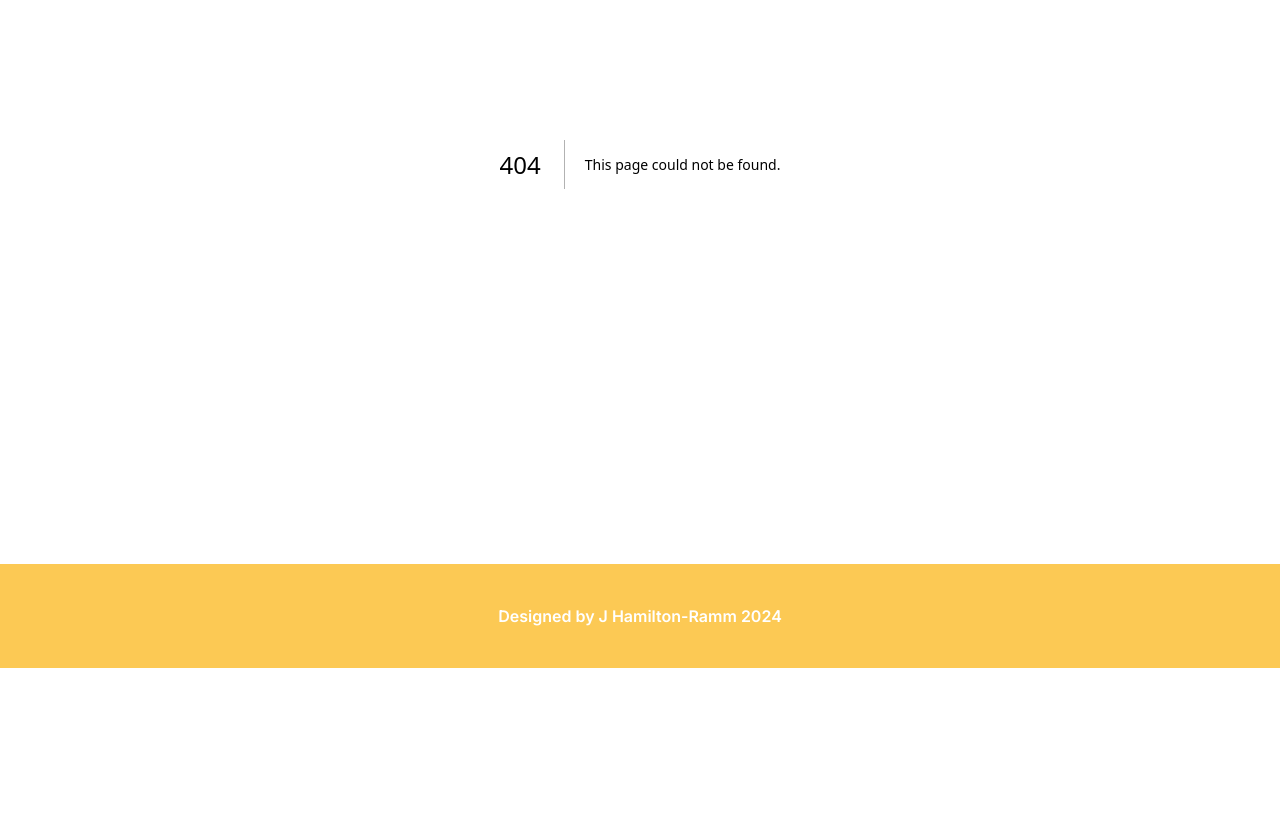
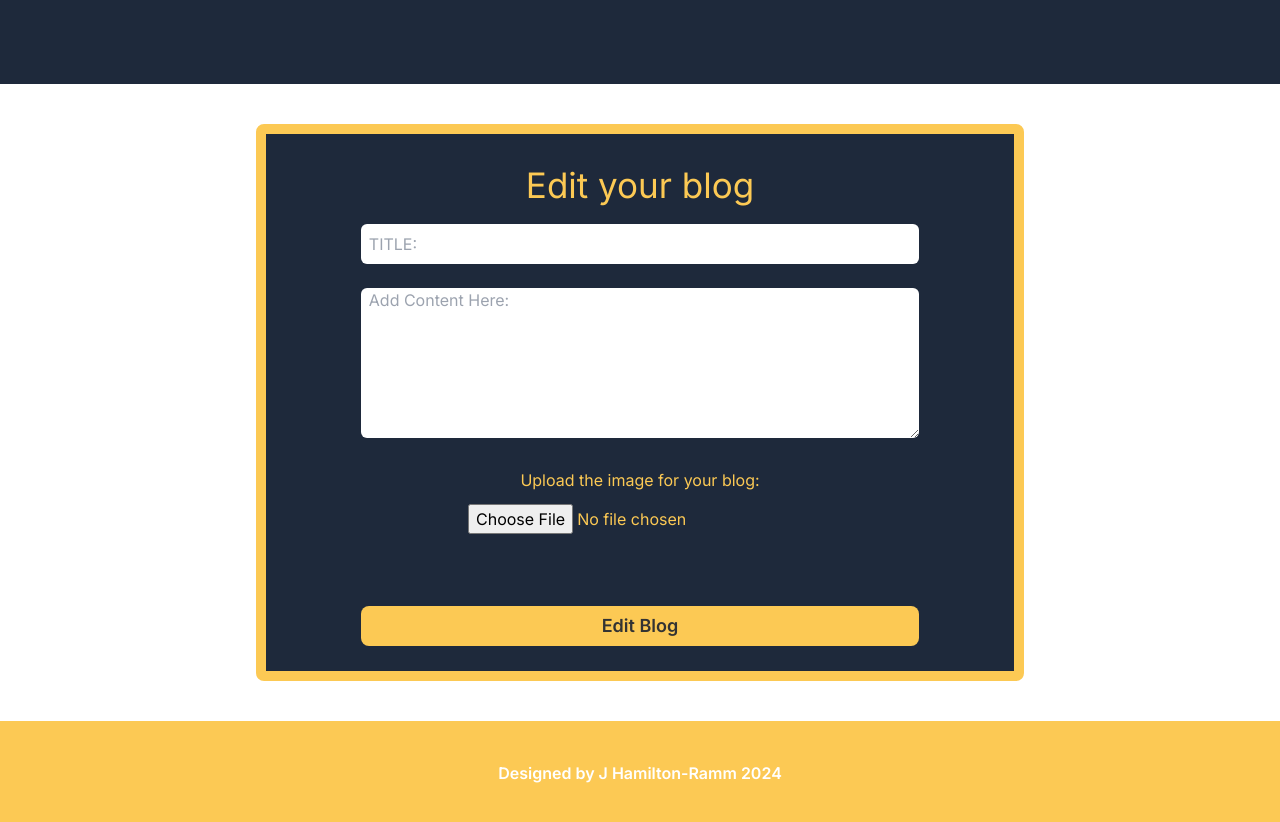
Before and after one commit to jhramm/Jason-next, a Next.js app: page /editblog in a window 1280 px wide. Before the commit this address had no page. Shown: the part 340-1162 px from the top of the page. Before the commit the page ends 1008 px from the top, so only its background shows below. Built offline with nearby package versions, Linux system fonts and the light colour scheme.

Commit message:
Button styling added

```diff
--- a/package.json
+++ b/package.json
@@ -17,7 +17,8 @@
     "next": "14.2.3",
     "react": "^18",
     "react-dom": "^18",
-    "react-icons": "^5.2.1"
+    "react-icons": "^5.2.1",
+    "react-router-dom": "^6.24.0"
   },
   "devDependencies": {
     "@types/node": "^20",
--- /dev/null
+++ b/src/app/editblog/page.tsx
@@ -0,0 +1,129 @@
+"use client";
+
+import React, { useEffect, useRef, useState } from "react";
+import SubHeader from "../SubHeader/SubHeader";
+import axios from "axios";
+import Image from "next/image";
+import { useSearchParams } from "next/navigation";
+import { useRouter } from "next/navigation";
+
+
+export default function EditBlog() {
+  const searchParams = useSearchParams();
+  const id = searchParams.get("id");
+  const router = useRouter();
+
+  const titleRef = useRef<HTMLInputElement>(null);
+  const contentRef = useRef<HTMLTextAreaElement>(null);
+  const [isSubmitting, setIsSubmitting] = useState(false);
+  const [message, setMessage] = useState<string | null>(null);
+  const [image, setImage] = useState<string | null | any>("");
+  const [blog, setBlog] = useState<{
+    title: string;
+    content: string;
+    image: string;
+    _id: number;
+  } | null>(null);
+
+  const getBlog = (id: string) => {
+    axios
+      .get("http://localhost:8080/blogs/" + id)
+      .then((res) => {
+        console.log(res.data);
+        setBlog(res.data);
+        if (titleRef.current) titleRef.current.value = res.data.title;
+        if (contentRef.current) contentRef.current.value = res.data.content;
+        setImage(res.data.image);
+      })
+      .catch((e) => {
+        console.log(e);
+      });
+  };
+
+  useEffect(() => {
+    if (id) {
+      getBlog(id);
+    }
+  }, [id]);
+
+  function readFile(e: React.ChangeEvent<HTMLInputElement>) {
+    let files = e.target.files;
+    if (files && files.length > 0) {
+      const file = files[0];
+      const reader = new FileReader();
+      reader.onload = () => {
+        setImage(reader.result as string);
+      };
+      reader.readAsDataURL(file);
+    }
+  }
+
+  const handleEdit = (event: React.FormEvent) => {
+    event.preventDefault();
+    setIsSubmitting(true);
+    const title = titleRef.current?.value;
+    const content = contentRef.current?.value;
+
+    axios
+      .put(`http://localhost:8080/blogs/${id}`, { title, content, image })
+      .then((res) => {
+        console.log(res);
+        setMessage("Blog updated successfully!");
+        router.push('/getblogs');
+      })
+      .catch((err) => {
+        console.error("Error updating blog:", err);
+        setMessage("Error updating blog. Please try again.");
+      })
+      .finally(() => {
+        setIsSubmitting(false);
+      });
+  };
+
+  return (
+    <div>
+      <SubHeader title="Edit Blogs" />
+      <form
+        onSubmit={handleEdit}
+        className="bg-slate-800 w-[60%] p-[25px] text-center m-auto mt-10 mb-10 rounded-lg border-[10px] border-[#FCC954] text-[#FCC954]"
+      >
+        <h1 className="text-[35px] mb-3">Edit your blog</h1>
+        <input
+          type="text"
+          name="title"
+          placeholder="TITLE: "
+          className="w-[80%] h-[40px] pl-2 rounded-md"
+          ref={titleRef}
+        />
+        <br />
+        <br />
+        <textarea
+          placeholder="Add Content Here: "
+          className="w-[80%] h-[150px] pl-2 rounded-md"
+          ref={contentRef}
+        ></textarea>
+        <br />
+        <br />
+        <h2 className="mb-3">Upload the image for your blog: </h2>
+        <input type="file" name="file" onChange={readFile} />
+        <br />
+        <br />
+        {image && (
+          <center>
+            <Image src={image} alt="blog" width={200} height={200} />
+          </center>
+        )}
+        <br />
+        <br />
+        <button
+          type="submit"
+          className="w-[80%] h-[40px] bg-[#FCC954] text-[#333] font-semibold text-[18px] rounded-lg"
+          disabled={isSubmitting}
+        >
+          {isSubmitting ? "Submitting..." : "Edit Blog"}
+        </button>
+        {message && <p className="mt-[20px]">{message}</p>}
+      </form>
+    </div>
+  );
+}
--- a/src/app/getblogs/page.tsx
+++ b/src/app/getblogs/page.tsx
@@ -5,6 +5,7 @@ import React, { useEffect, useState } from "react";
 import SubHeader from "../SubHeader/SubHeader";
 import { BsFillPenFill } from "react-icons/bs";
 import { FaTrashAlt } from "react-icons/fa";
+import { useRouter } from "next/navigation";
 
 export default function GetBlogs() {
   type blogType = {
@@ -12,9 +13,11 @@ export default function GetBlogs() {
     content: string;
     image: string;
     date: number;
+    _id: number;
   };
 
   const [blogs, setBlogs] = useState<blogType[]>([]);
+  const router = useRouter();
   const getBlog = () => {
     axios
       .get("http://localhost:8080/blogs")
@@ -30,6 +33,21 @@ export default function GetBlogs() {
   useEffect(() => {
     getBlog();
   }, []);
+
+  const deleteBlog = (id: number) => {
+    axios
+      .delete("http://localhost:8080/blogs/" + id)
+      .then((res) => {
+        console.log(res);
+        setBlogs(blogs.filter((blog) => blog._id !== id));
+      })
+      .catch((err) => {
+        console.error(err);
+      });
+  };
+  const editBlog = (id: number) => {
+    router.push(`/editblog?id=${id}`);
+  };
 
   return (
     <>
@@ -51,11 +69,17 @@ export default function GetBlogs() {
                 />
                 <p className="mb-[30px]">{formattedDate}</p>
                 <div className="flex gap-8 p-4">
-                  <button className="flex justify-center items-center bg-[green] px-[40px] py-[20px] rounded">
+                  <button
+                    className="flex justify-center items-center bg-[green] px-[40px] py-[20px] rounded hover:bg-[#04ba04] hover:border-[2px] hover:border-[#FCC954]"
+                    onClick={() => editBlog(blog._id)}
+                  >
                     <BsFillPenFill className="mr-[10px]" />
                     Edit
                   </button>
-                  <button className="flex justify-center items-center bg-[red] px-[40px] py-[20px] rounded">
+                  <button
+                    className="flex justify-center items-center bg-[red] px-[40px] py-[20px] rounded hover:bg-[#f14848] hover:border-[2px] hover:border-[#FCC954]"
+                    onClick={() => deleteBlog(blog._id)}
+                  >
                     <FaTrashAlt className="mr-[10px]" />
                     Delete
                   </button>
```
Also changed, not shown: api/index.js (+18 -7 lines), 1 other file (tests, documents, lock files or other folders).
